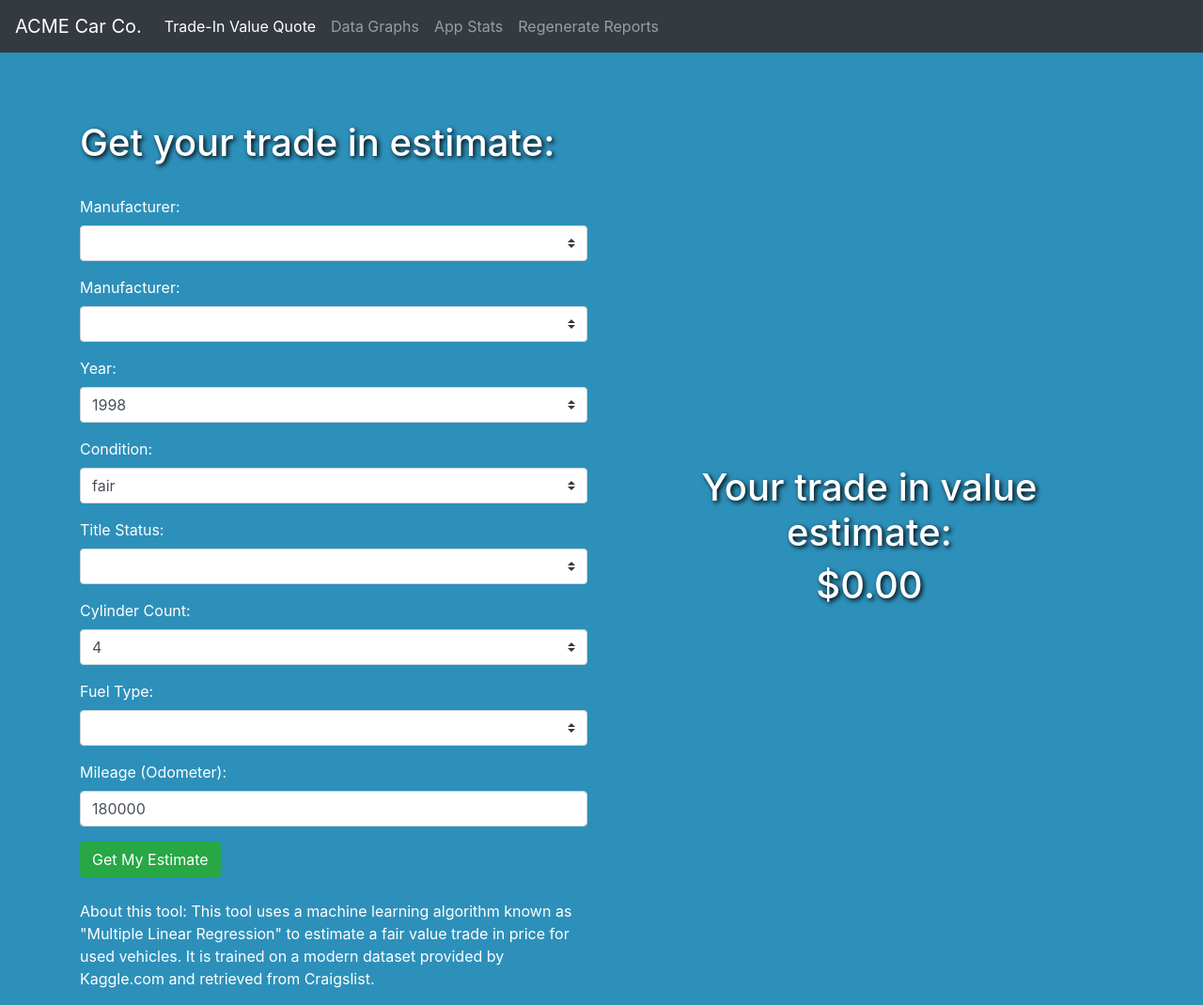
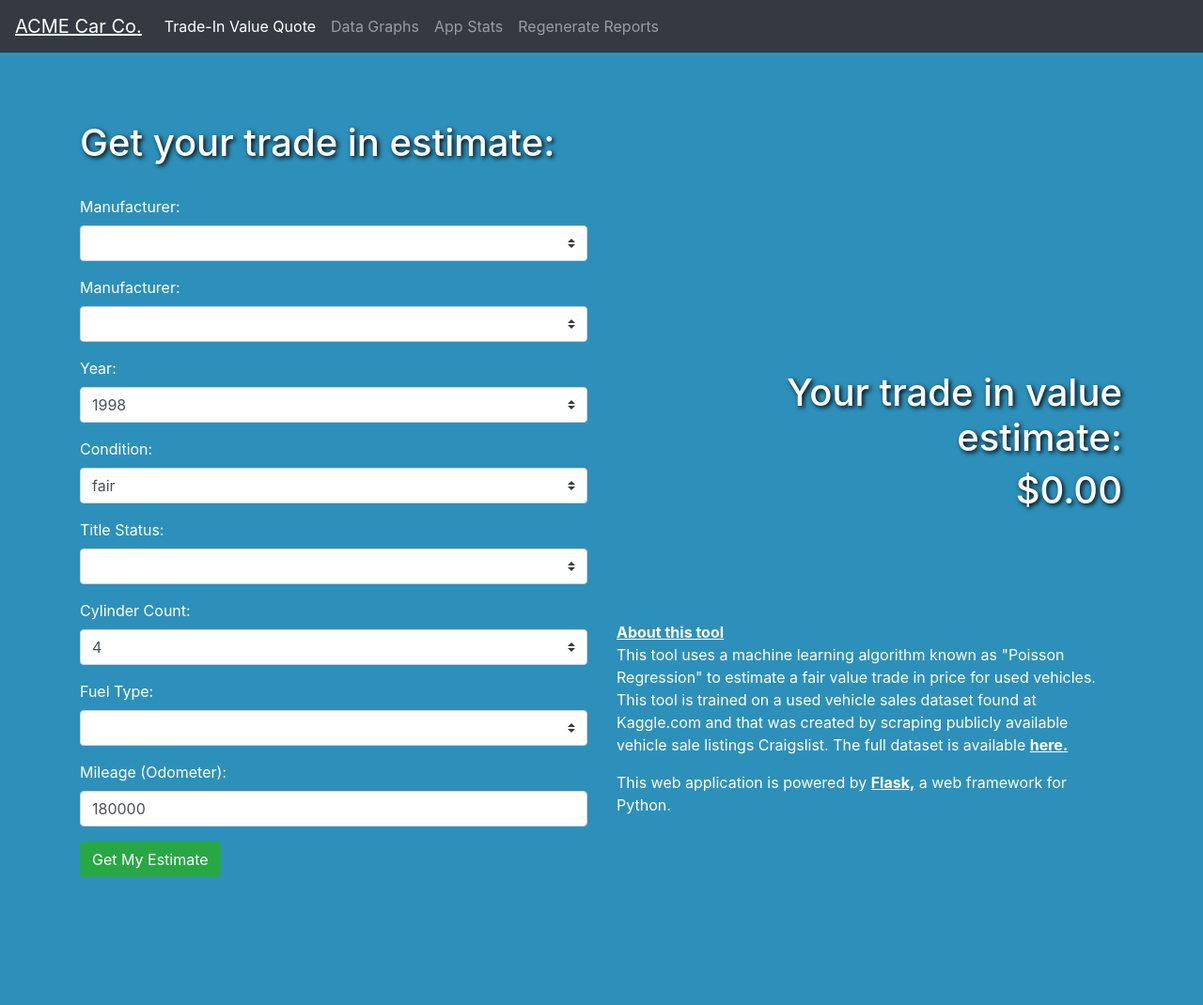
Before and after one commit to weberet/WGU_Capstone_UsedCarEstimation, a Flask app: page / in a window 1280 px wide. Shown: the whole page at 94% size. After the commit the page ends 934 px from the top, so only its background shows below. Run offline with Flask 2, Linux system fonts and the light colour scheme; lists and menus that the app fills with data are empty; parts of the project's set-up code (start-up, migrations or seed data) failed here and were passed over; some libraries are stand-ins or nearby versions.

Commit message:
Ui Overhaul

```diff
--- a/estimateDB.csv
+++ b/estimateDB.csv
@@ -4,3 +4,5 @@ toyota,truck,1998,fair,clean,4,gas,180000,3437.73
 toyota,sedan,1998,fair,clean,4,gas,180000,1928.13
 toyota,sedan,1998,fair,clean,4,gas,180000,1928.13
 toyota,SUV,1998,fair,clean,4,gas,180000,2480.49
+toyota,sedan,1998,fair,clean,4,gas,180000,1928.13
+toyota,sedan,1998,fair,clean,4,gas,180000,1928.13
--- a/static/indexstyle.css
+++ b/static/indexstyle.css
@@ -15,3 +15,11 @@ p {
 span {
   color: white;
 }
+
+a {
+  color: white;
+}
+
+a:hover {
+    color: darkseagreen;
+}
--- a/templates/base.html
+++ b/templates/base.html
@@ -32,7 +32,7 @@
 
     <!-- Nav Bar -->
     <nav class="navbar navbar-expand-lg navbar-dark bg-dark">
-      <a class="navbar-brand" href="/">ACME Car Co.</a>
+      <a class="navbar-brand" href="/"><u>ACME Car Co.</u></a>
       <button class="navbar-toggler" type="button" data-toggle="collapse" data-target="#navbarNavAltMarkup" aria-controls="navbarNavAltMarkup" aria-expanded="false" aria-label="Toggle navigation">
         <span class="navbar-toggler-icon"></span>
       </button>
--- a/templates/index.html
+++ b/templates/index.html
@@ -3,7 +3,7 @@
     {% block content %}
     <!-- Equal width cols, same on all screen sizes -->
     <div class="container w-100">
-      <div class="row min-vh-100">
+      <div class="row min-vh-90">
         <!--Left Side -->
         <div class="col">
           <br>
@@ -165,16 +165,31 @@
             <button type="button" class="btn btn-success" onclick="estimateBTN()">Get My Estimate</button>
           </form>
           <br>
-          <p>About this tool: This tool uses a machine learning algorithm known as "Multiple Linear Regression" to estimate
-          a fair value trade in price for used vehicles. It is trained on a modern dataset provided by Kaggle.com and
-            retrieved from Craigslist.</p>
         </div>
         <!--End left side-->
         <!--Right side-->
-        <div class="col align-self-center h-100" align="center">
-          <h1 id="lblEstimate">Your trade in value estimate:</h1>
-          <h1 id="estimatedPrice">$0.00</h1>
-        </div>
+        <div class="col min-vh-90">
+        <table style="height: 100%;">
+            <tr style="height: 40%;">
+              <td style="text-align: right; vertical-align: bottom;">
+                <h1 id="lblEstimate">Your trade in value estimate:</h1>
+                <h1 id="estimatedPrice">$0.00</h1>
+              </td>
+            </tr>
+            <tr style="height: 30%;">
+              <td style="vertical-align: bottom; text-align: left;">
+                <p><b><u>About this tool</u></b><br>This tool uses a machine learning algorithm known as "Poisson Regression" to estimate
+                  a fair value trade in price for used vehicles. This tool is trained on a used vehicle sales dataset found at
+                  Kaggle.com and that was created by scraping publicly available vehicle sale listings Craigslist. The full dataset is
+                  available <b><u><a href="https://www.kaggle.com/austinreese/craigslist-carstrucks-data">here.</a></u></b></p>
+                <p>This web application is powered by <b><u><a href="https://flask.palletsprojects.com/en/1.1.x/">Flask,</a></u></b> a web framework for Python.</p>
+                <br>
+                <br>
+                <br>
+              </td>
+            </tr>
+          </table>
+          </div>
         <!--End right side-->
       </div>
     </div>
```
